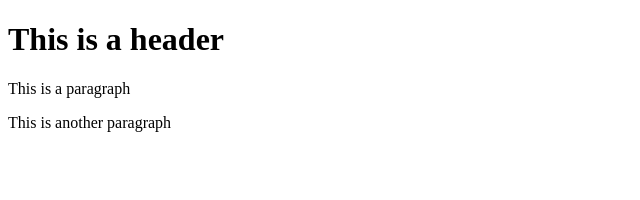
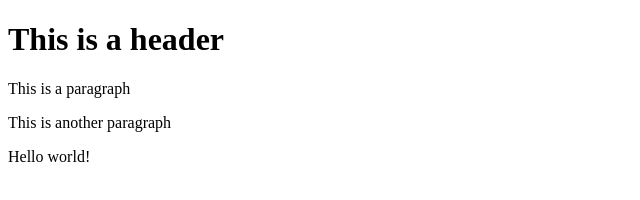
Before and after one commit to OQures/git-test, a website: page index.html in a window 1280 px wide. Shown: the whole page, without its empty margins (0-640 px from the left). Drawn offline with Linux system fonts and the light colour scheme.

Commit message:
Using NPM

```diff
--- a/index.html
+++ b/index.html
@@ -10,5 +10,6 @@
     <h1>This is a header</h1>
     <p>This is a paragraph</p>
     <p>This is another paragraph</p>
+    <p>Hello world!</p>
 </body>
 </html>
```
Also changed, not shown: package.json (added, +24 -0 lines), 2 other files.
